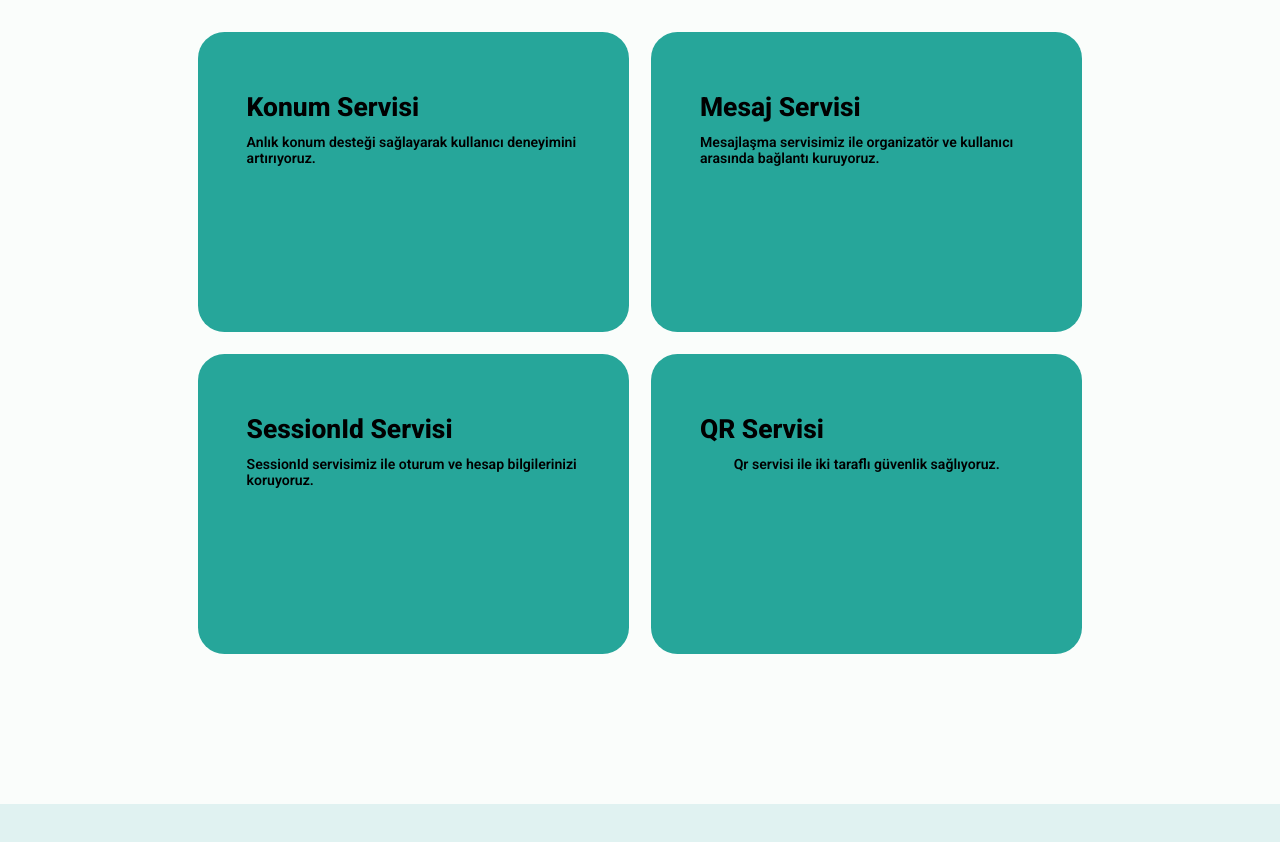
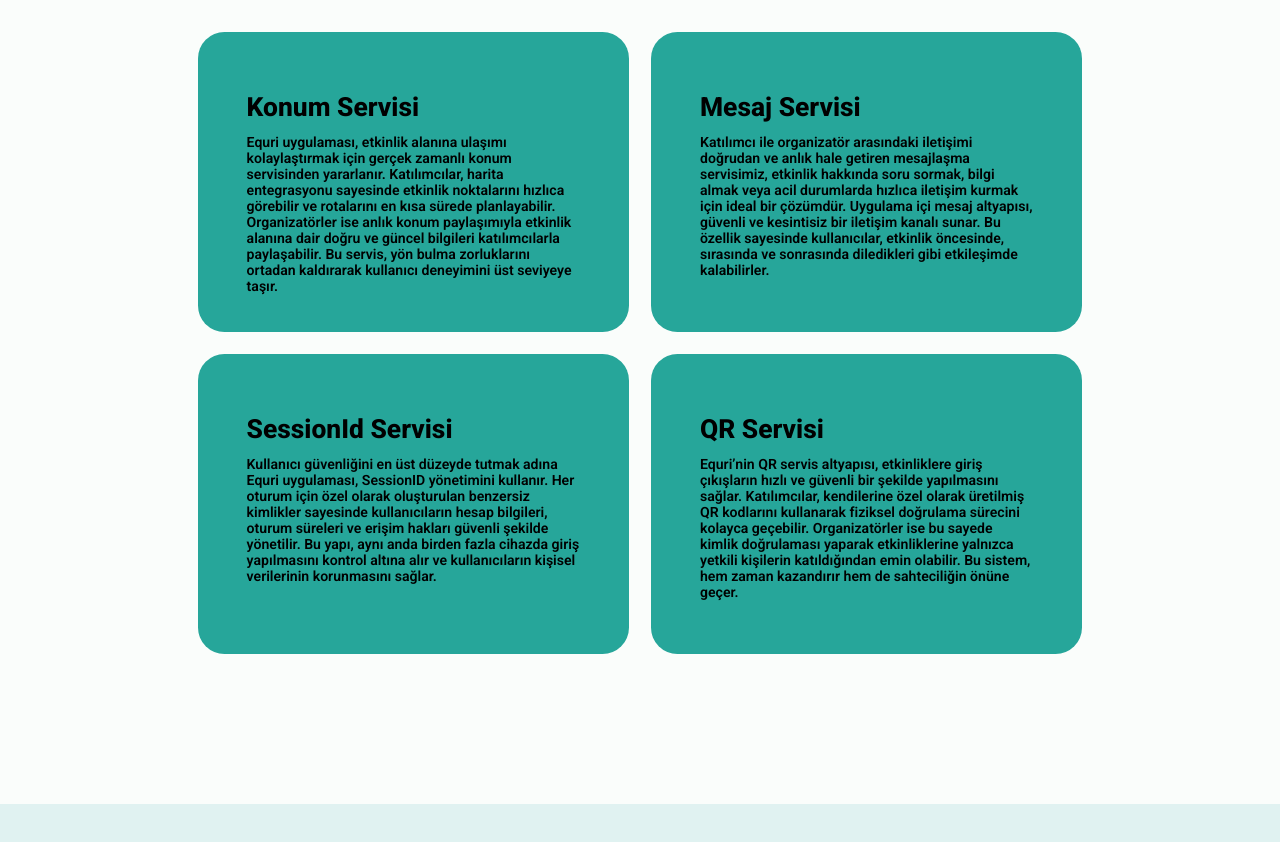
Before and after one commit to OzgurrTuncc/Equri-Website, a plain HTML site: page index.html in a window 1280 px wide. Shown: the part 2980-3822 px from the top of the page. Drawn offline with nearby package versions, Linux system fonts and the light colour scheme.

Commit message:
Update index.html

```diff
--- a/index.html
+++ b/index.html
@@ -167,7 +167,7 @@
           <div class="services-info">
             <h4>Konum Servisi</h4>
             <p>
-              Anlık konum desteği sağlayarak kullanıcı deneyimini artırıyoruz.
+              Equri uygulaması, etkinlik alanına ulaşımı kolaylaştırmak için gerçek zamanlı konum servisinden yararlanır. Katılımcılar, harita entegrasyonu sayesinde etkinlik noktalarını hızlıca görebilir ve rotalarını en kısa sürede planlayabilir. Organizatörler ise anlık konum paylaşımıyla etkinlik alanına dair doğru ve güncel bilgileri katılımcılarla paylaşabilir. Bu servis, yön bulma zorluklarını ortadan kaldırarak kullanıcı deneyimini üst seviyeye taşır.
             </p>
           </div>
         </div>
@@ -176,8 +176,7 @@
           <div class="services-info">
             <h4>Mesaj Servisi</h4>
             <p>
-              Mesajlaşma servisimiz ile organizatör ve kullanıcı arasında
-              bağlantı kuruyoruz.
+              Katılımcı ile organizatör arasındaki iletişimi doğrudan ve anlık hale getiren mesajlaşma servisimiz, etkinlik hakkında soru sormak, bilgi almak veya acil durumlarda hızlıca iletişim kurmak için ideal bir çözümdür. Uygulama içi mesaj altyapısı, güvenli ve kesintisiz bir iletişim kanalı sunar. Bu özellik sayesinde kullanıcılar, etkinlik öncesinde, sırasında ve sonrasında diledikleri gibi etkileşimde kalabilirler.
             </p>
           </div>
         </div>
@@ -186,7 +185,7 @@
           <div class="services-info">
             <h4>SessionId Servisi</h4>
             <p>
-              SessionId servisimiz ile oturum ve hesap bilgilerinizi koruyoruz.
+              Kullanıcı güvenliğini en üst düzeyde tutmak adına Equri uygulaması, SessionID yönetimini kullanır. Her oturum için özel olarak oluşturulan benzersiz kimlikler sayesinde kullanıcıların hesap bilgileri, oturum süreleri ve erişim hakları güvenli şekilde yönetilir. Bu yapı, aynı anda birden fazla cihazda giriş yapılmasını kontrol altına alır ve kullanıcıların kişisel verilerinin korunmasını sağlar.
             </p>
           </div>
         </div>
@@ -194,7 +193,7 @@
         <div class="services-box">
           <div class="services-info">
             <h4>QR Servisi</h4>
-            <p>Qr servisi ile iki taraflı güvenlik sağlıyoruz.</p>
+            <p>Equri’nin QR servis altyapısı, etkinliklere giriş çıkışların hızlı ve güvenli bir şekilde yapılmasını sağlar. Katılımcılar, kendilerine özel olarak üretilmiş QR kodlarını kullanarak fiziksel doğrulama sürecini kolayca geçebilir. Organizatörler ise bu sayede kimlik doğrulaması yaparak etkinliklerine yalnızca yetkili kişilerin katıldığından emin olabilir. Bu sistem, hem zaman kazandırır hem de sahteciliğin önüne geçer.</p>
           </div>
         </div>
       </div>
```
